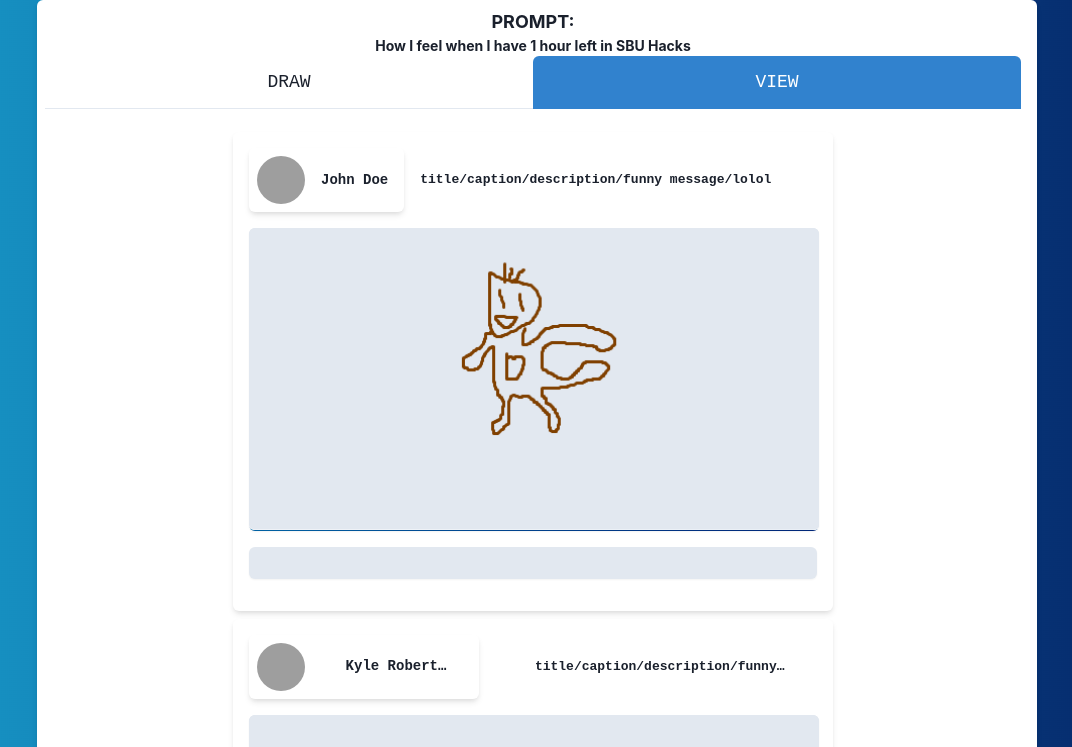
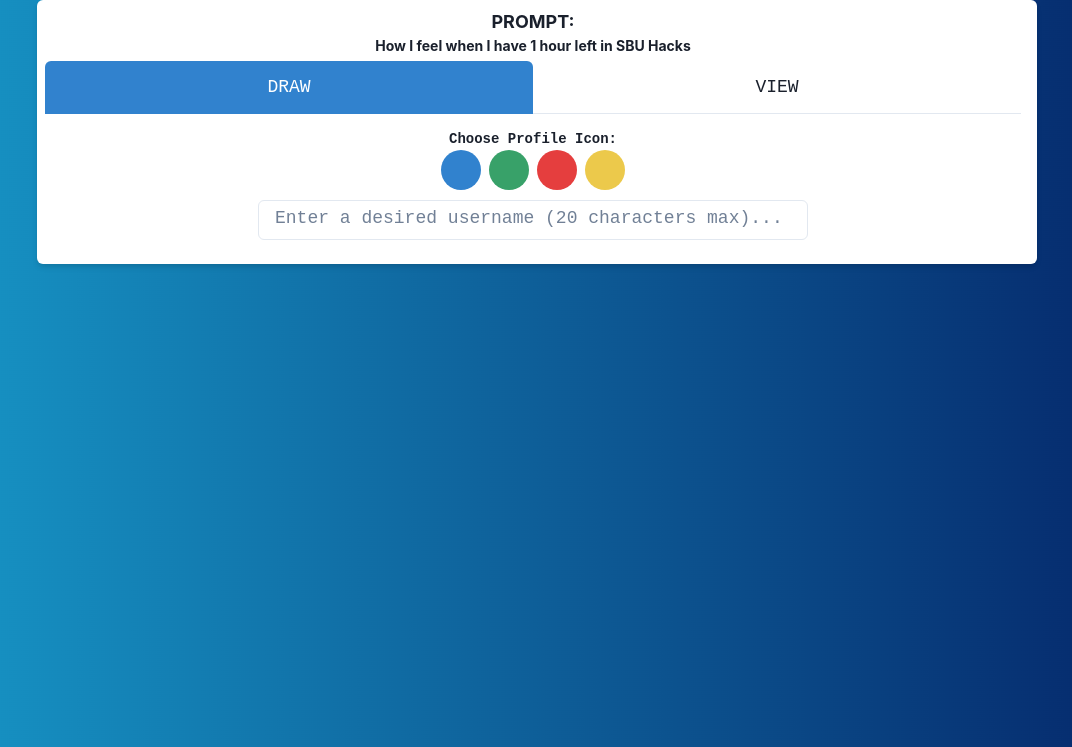
Before and after one commit to dakota-byte/SBUHACKS2024, a React (Create React App) app in the folder app/: page /drawing in a window 1280 px wide. Shown: the top 747 px of the page, without its empty margins (103-1175 px from the left). Built offline with nearby package versions, Linux system fonts and the light colour scheme; grey boxes are pictures that could not be loaded.

Commit message:
draw tab

```diff
--- a/app/src/Navigation.jsx
+++ b/app/src/Navigation.jsx
@@ -12,7 +12,7 @@ function Navigation(){
                 <Tab><a href = "/drawing"> Drawing</a></Tab>
                 <Tab><a href = "/feed"> Feed</a></Tab>
                 <Tab><a href = "/profile"> Profile</a></Tab>
-                <Tab><a href = "https://www.youtube.com/watch?v=CgkZ7MvWUAA"> Test Link</a></Tab>
+                <Tab><a href = "/kyletest"> Test Link</a></Tab>
                 <Tab><a href = "/login">Login</a></Tab>
             </TabList>
         </Tabs>
--- a/app/src/PromptBox.jsx
+++ b/app/src/PromptBox.jsx
@@ -1,6 +1,6 @@
 import React from "react";
 
-import { Text , Tab, Tabs, TabList, TabPanels, TabPanel } from '@chakra-ui/react'
+import { Text , Tab, Tabs, TabList, TabPanels, TabPanel, IconButton, Box, Textarea, Flex } from '@chakra-ui/react'
 
 import ProfileBox from "./ProfileBox.jsx"
 
@@ -10,8 +10,10 @@ import Post from "./Post.jsx"
 
 import DrawBox from "./DrawBox.jsx";
 
-
-import {Box} from "@chakra-ui/react";
+import blueAstronaut from './assets/astronautpfps/blueastronaut.png';
+import greenAstronaut from './assets/astronautpfps/greenastronaut.png';
+import redAstronaut from './assets/astronautpfps/redastronaut.png';
+import yellowAstronaut from './assets/astronautpfps/yellowastronaut.png';
 
 function PromptBox(props)
 {
@@ -59,7 +61,7 @@ function PromptBox(props)
                     >
                         {props.prompt}
                     </Text>
-                    <Tabs defaultIndex={1} isFitted variant = 'enclosed' align = 'center' size = 'lg' colorScheme = 'cyan' fontFamily='monospace'>
+                    <Tabs defaultIndex={0} isFitted variant = 'enclosed' align = 'center' size = 'lg' colorScheme = 'cyan' fontFamily='monospace' style={{marginTop:'5px'}}>
                         <TabList>
                             <Tab _selected={{ color: 'white', bg: 'blue.500' }}>DRAW</Tab>
                             <Tab _selected={{ color: 'white', bg: 'blue.500' }}>VIEW</Tab>
@@ -67,8 +69,40 @@ function PromptBox(props)
 
                         <TabPanels>
                             <TabPanel>
-                                <p>one!</p>
+                            <Text fontWeight="bold" fontSize="sm">Choose Profile Icon:</Text>
+                                <Flex style={{width: '185px', flexDirection: 'row'}}>
+                                    <IconButton
+                                        colorScheme='blue'
+                                        aria-label='Call Segun'
+                                        size='md'
+                                        style={{ borderRadius: '50%' , marginRight: '8px'}}
+                                    />
+
+                                <IconButton
+                                        colorScheme='green'
+                                        aria-label='Call Segun'
+                                        size='md'
+                                        style={{ borderRadius: '50%' , marginRight: '8px'}}
+                                    />
+
+                                    <IconButton
+                                        colorScheme='red'
+                                        aria-label='Call Segun'
+                                        size='md'
+                                        style={{ borderRadius: '50%' , marginRight: '8px'}}
+                                    />
+
+                                    <IconButton
+                                        colorScheme='yellow'
+                                        aria-label='Call Segun'
+                                        size='md'
+                                        style={{ borderRadius: '50%' , marginRight: '8px'}}
+                                    />
+
+                                    </Flex>
+                                    <Textarea maxLength={20} rows={1} size='lg' placeholder='Enter a desired username (20 characters max)...' style={{width: '550px', resize: 'none', paddingTop: '5px', marginTop: '10px'}}/>
                             </TabPanel>
+
                         <TabPanel>
                             <Post
                                 name = {placeHolderName1}
@@ -87,8 +121,8 @@ function PromptBox(props)
                             </Post>
 
                             <ProfileBox name = {placeHolderName1} link = {placeHolderLink1}></ProfileBox>
-    //   <ProfileBox name = {placeHolderName2} link = {'https://bit.ly/broken-link'}></ProfileBox>
-    //   <ProfileBox name = {placeHolderName3} link = {placeHolderLink2}></ProfileBox>
+                    //      <ProfileBox name = {placeHolderName2} link = {'https://bit.ly/broken-link'}></ProfileBox>
+                    //      <ProfileBox name = {placeHolderName3} link = {placeHolderLink2}></ProfileBox>
 
                             <PostHeader name = {placeHolderName1} link = {placeHolderLink1} caption = {placeHolderCaption1}>
 
```
Lines whose indentation alone changed are shown as unchanged.
